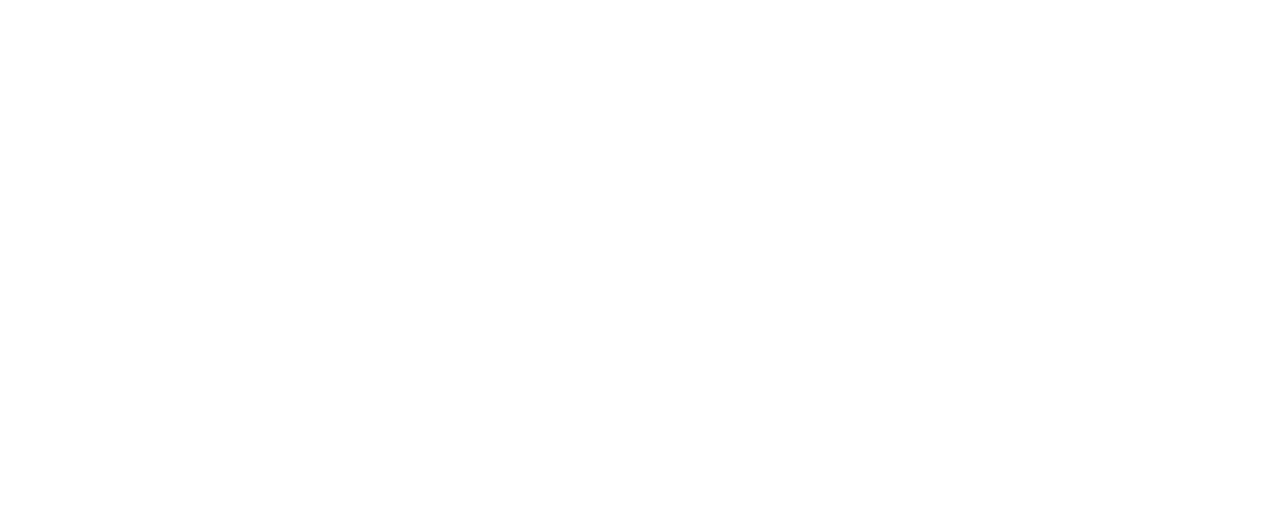
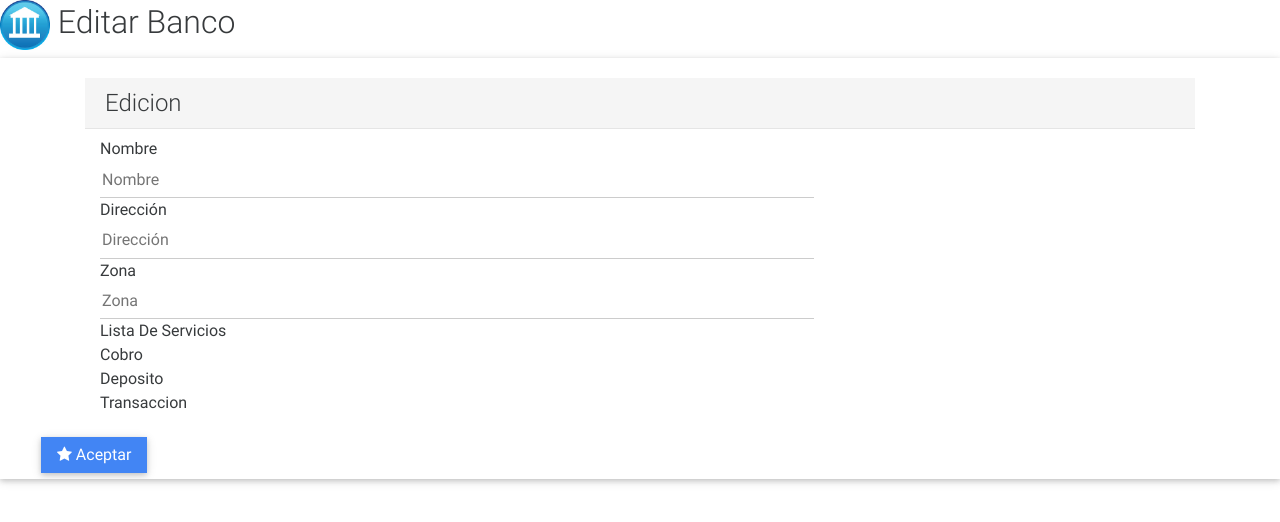
Before and after one commit to brianfleibenzon/tp-dds-2016, a plain HTML site: page web/edicionBanco.html in a window 1280 px wide. Drawn offline with Linux system fonts and the light colour scheme.

Commit message:
maqueteadoWeb de Comercio y Banco

```diff
--- a/web/edicionBanco.html
+++ b/web/edicionBanco.html
@@ -5,7 +5,8 @@
 	<meta charset="utf-8">
     <meta name="viewport" content="width=device-width, initial-scale=1, shrink-to-fit=no">
     <meta http-equiv="x-ua-compatible" content="ie=edge">
-	<title>Búsqueda de POIs</title>
+	<link href = "imagenes/banco1ico.ico" type="image/x-icon" rel="shortcut icon" />
+	<title>Editar Banco</title>
     <!-- Font Awesome -->
     <link rel="stylesheet" href="https://maxcdn.bootstrapcdn.com/font-awesome/4.6.0/css/font-awesome.min.css">
 
@@ -17,6 +18,40 @@
 </head>
 <body>
 	<!-- PONER CONTENIDO ACA -->
+	<h2><img src="imagenes/banco1.jpg" height="50px;" width="50px;"> Editar Banco</h2>
+ <div class="card">
+    	<div class="card-block">
+            <div class="container">
+              <h4 class="card-header">Edicion</h4>
+            </div>
+            <div class="container">
+          		<div class="col-sm-12">Nombre</div>
+                    	<div class="col-sm-8">
+                        	<input type="text" placeholder="Nombre">
+                        </div>
+				<div class="col-sm-12">Dirección</div>
+                    	<div class="col-sm-8">
+                        	<input type="text" placeholder="Dirección">
+                        </div>
+				<div class="col-sm-12">Zona</div>
+                    	<div class="col-sm-8">
+                        	<input type="text" placeholder="Zona">
+                        </div>
+				<div class="col-sm-12">Lista De Servicios</div>
+				        <div class="col-sm-8">
+                          <UL TYPE=disc>
+                            <LI> Cobro
+                            <LI> Deposito
+                            <LI> Transaccion
+                            </UL>
+
+                        </div>
+        </div>
+		<div class="col-sm-12">
+		        <th><a target="self" href="busqueda.html"><button class="btn btn-primary"><i class="fa fa-star" aria-hidden="true"></i> Aceptar</button></a></th>
+
+        </div>
+      </div>
 
 
 
```
Also changed, not shown: web/busqueda.html (+1 -0 lines), web/edicionCGP.html (+1 -0 lines), web/edicionComercio.html (+26 -17 lines), web/edicionParada.html (+6 -2 lines), web/imagenes/CGPico.ico (added), web/imagenes/banco1ico.ico (added), web/imagenes/buscar.ico (added), web/imagenes/comercioico.ico (added).
